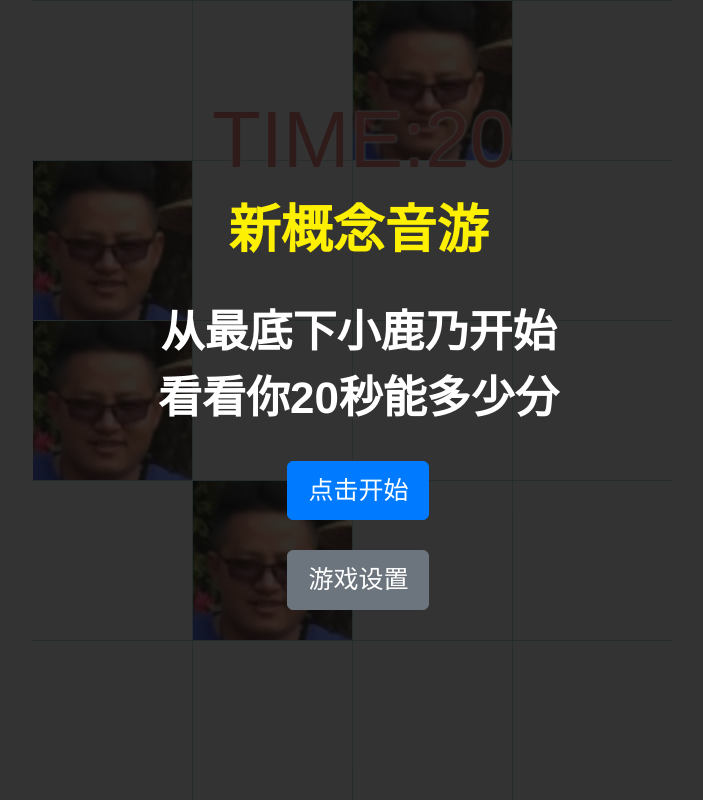
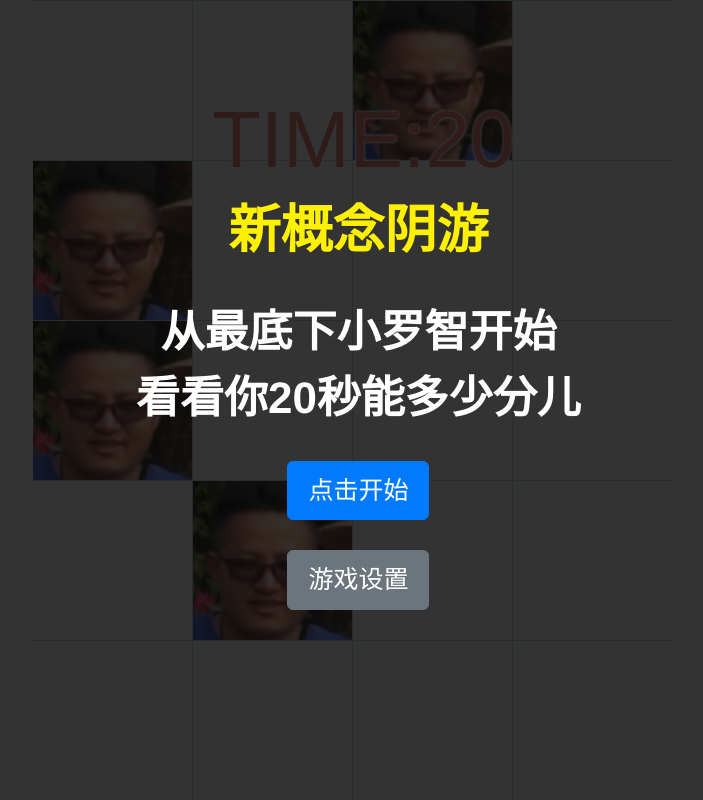
Before and after one commit to zqbbbb/zqbbbb.github.io, a PHP site: page / in a window 1280 px wide. Shown: the whole page, without its empty margins (288-991 px from the left). Run offline with PHP 8.4, Linux system fonts and the light colour scheme; some libraries are stand-ins or nearby versions.

Commit message:
Update index.php

```diff
--- a/index.php
+++ b/index.php
@@ -2,9 +2,9 @@
 <html>
 
 <head>
-    <title>吃掉小鹿乃</title>
-    <meta itemprop="name" content="吃掉小鹿乃" />
-    <meta itemprop="description" content="新概念音游" />
+    <title>吃掉小罗智</title>
+    <meta itemprop="name" content="吃掉小罗智" />
+    <meta itemprop="description" content="新概念阴游" />
     <meta itemprop="image" content="https://www.thac.cc/kano/res/logo.jpg" />
     <meta charset="utf-8" />
     <meta name="viewport" content="initial-scale=1, user-scalable=no, minimum-scale=1.0, maximum-scale=1.0, width=device-width,target-densitydpi=device-dpi" />
@@ -27,10 +27,10 @@
         <div style="padding:5%;margin-top: 200px;background-color: rgba(125, 181, 216, 0.3);">
             <div id="GameScoreLayer-text"></div>
             <div id="GameScoreLayer-score" style="margin:10px 0;">得分</div>
-            <div id="GameScoreLayer-bast">最佳</div>
-            <button type="button" class="btn btn-secondary btn-lg" onclick="replayBtn()">重来</button>
+            <div id="GameScoreLayer-bast">大佬最牛逼的时候</div>
+            <button type="button" class="btn btn-secondary btn-lg" onclick="replayBtn()">重开吧</button>
             <button type="button" class="btn btn-secondary btn-lg" onclick="goRank();">排行</button>
-            <button type="button" class="btn btn-secondary btn-lg" onclick="window.location.href='https://github.com/arcxingye/EatKano'">开源</button>
+            <button type="button" class="btn btn-secondary btn-lg" onclick="window.location.href='https://www.bilibili.com/video/BV1GJ411x7h7'">充值开挂</button>
         </div>
     </div>
     </div>
@@ -38,10 +38,10 @@
         <div class="welcome-bg FILL"></div>
         <div class="FILL BOX-M" style="position:absolute;top:0;left:0;right:0;bottom:0;z-index:5;">
             <div style="margin:0 8% 0 9%;">
-                <div style="font-size:2.6em; color:#FEF002;">新概念音游</div><br />
+                <div style="font-size:2.6em; color:#FEF002;">新概念阴游</div><br />
                 <div style="font-size:2.2em; color:#fff; line-height:1.5em;">
-                    从最底下小鹿乃开始<br />
-                    看看你20秒能多少分<br />
+                    从最底下小罗智开始<br />
+                    看看你20秒能多少分儿<br />
                 </div>
                 <br />
                 <div id="btn_group" style="display: block;">
```
